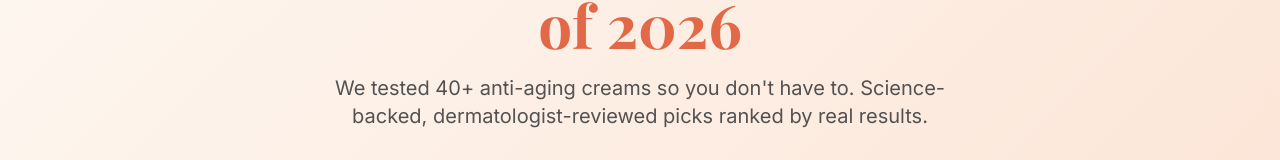
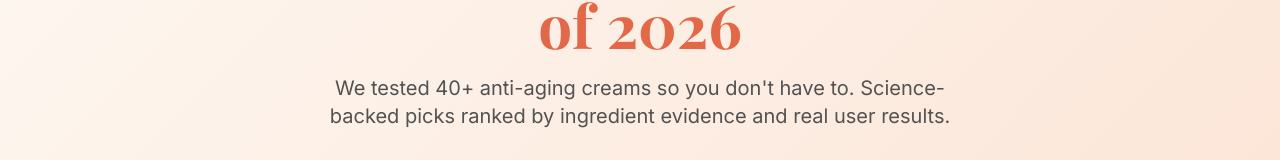
Before and after one commit to claudeemail6021-alt/bestwrinklereducers, a Next.js app: page / in a window 1280 px wide. Shown: the part 279-439 px from the top of the page. Built offline with nearby package versions, Linux system fonts and the light colour scheme; no server answers; a web font is replaced by a local one.

Commit message:
🚨 Remove 'dermatologist-backed/reviewed' from homepage — no dermatologist is involved

```diff
--- a/src/app/page.tsx
+++ b/src/app/page.tsx
@@ -13,7 +13,7 @@ import { getAllBlogPosts } from "@/lib/mdx";
 export const metadata: Metadata = {
   title: "Best Wrinkle Reducers 2026 — Expert Anti-Aging Cream Reviews",
   description:
-    "Discover the best wrinkle reducers and anti-aging creams of 2026. Dermatologist-backed, independently reviewed. Compare retinol, retinal, and peptide creams to find your perfect match.",
+    "Discover the best wrinkle reducers and anti-aging creams of 2026. Independently reviewed using published ingredient science. Compare retinol, retinal, and peptide creams to find your match.",
   alternates: {
     canonical: "/",
   },
@@ -111,7 +111,7 @@ export default function HomePage() {
           </h1>
           <p className="text-lg md:text-xl text-neutral-600 max-w-2xl mx-auto mb-8 leading-relaxed">
             We tested 40+ anti-aging creams so you don&apos;t have to.
-            Science-backed, dermatologist-reviewed picks ranked by real results.
+            Science-backed picks ranked by ingredient evidence and real user results.
           </p>
           <div className="flex flex-col sm:flex-row gap-4 justify-center">
             <Link
```
